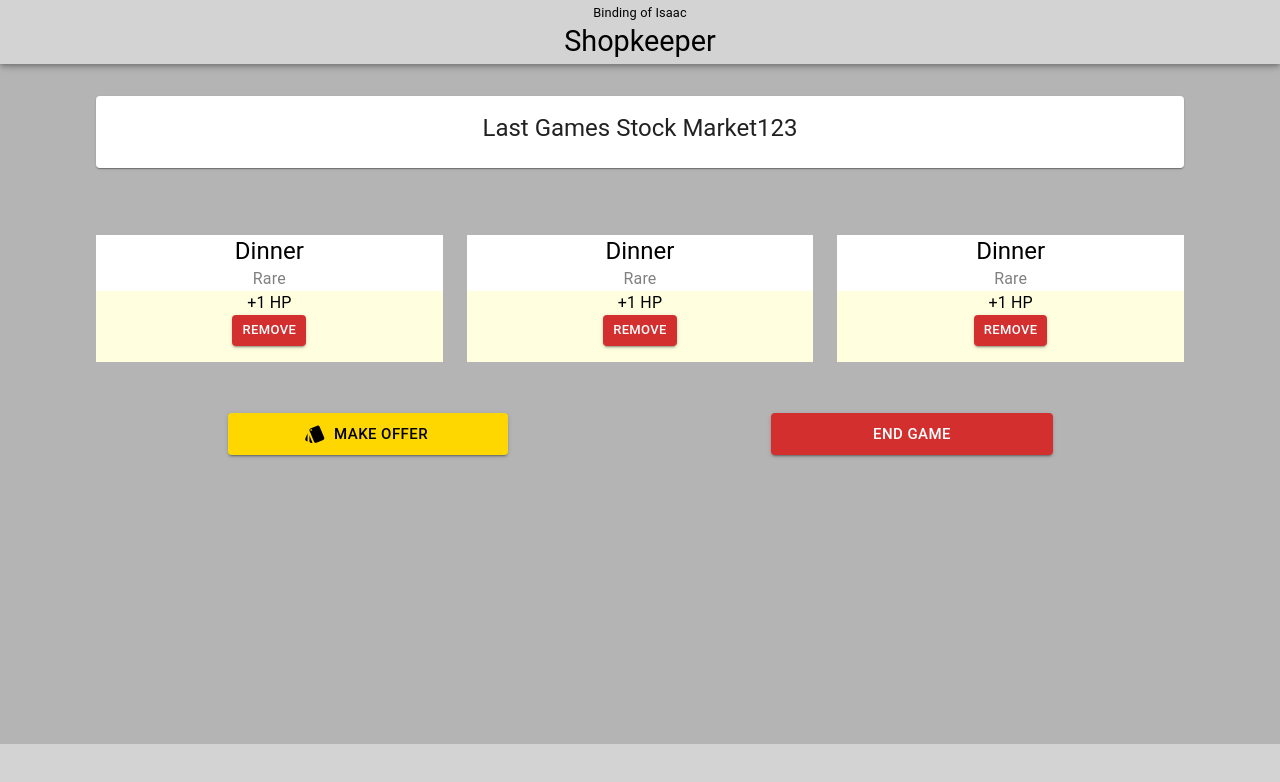
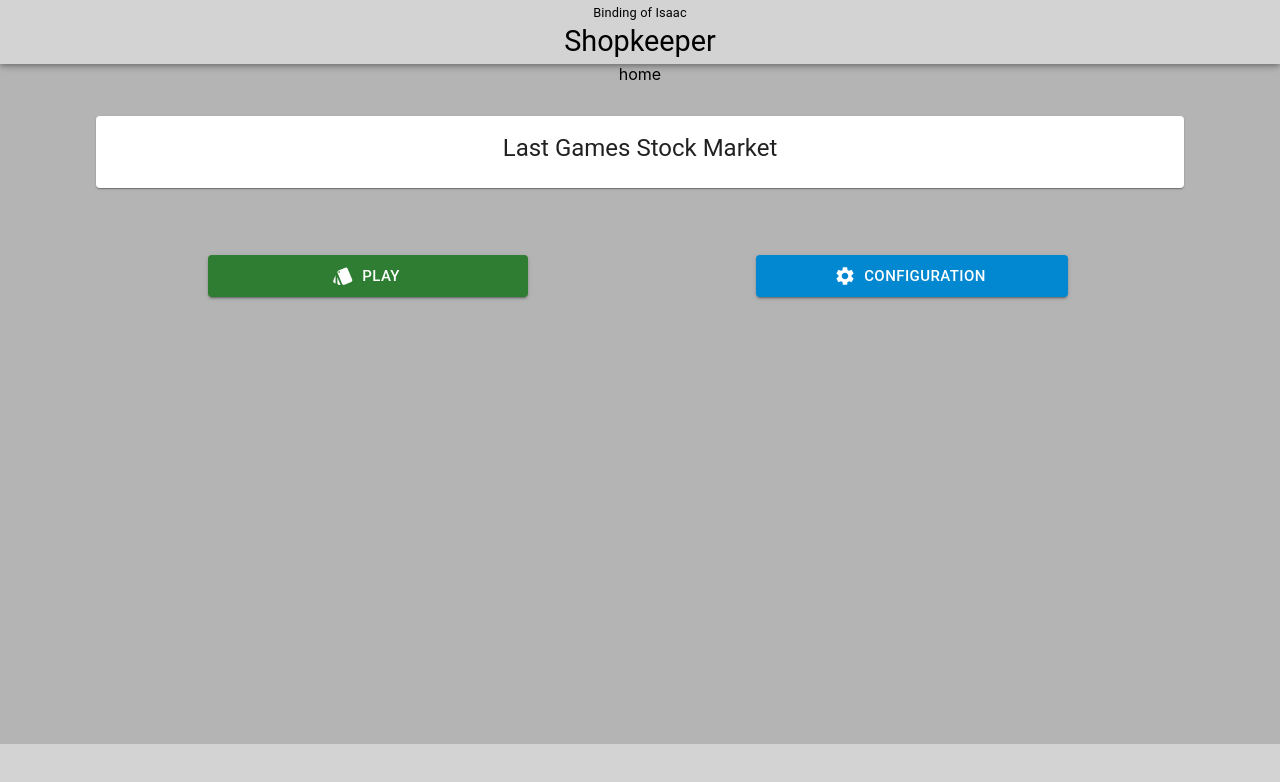
Before and after one commit to 2023-fall-adv-fe/binding-isaac-shop, a React (Create React App) app: page /#/ in a window 1280 px wide. Shown: the top 782 px of the page. Built offline with nearby package versions, Linux system fonts and the light colour scheme.

Commit message:
Cards are now random

```diff
--- a/src/App.tsx
+++ b/src/App.tsx
@@ -18,24 +18,25 @@
 import Config from './config';
 import Offer from './offer';
 import Footer from './footer';
+import Home from './home';
 
 
 const router = createHashRouter([
-  //{
-  //   path: "/",
-  //   element:  <>
-  //               <Container>
-  //                 <Grid container spacing={8} columns={12}>
-  //                   <Header />
-  //                   <Home />
-  //                   <Footer />
-  //                 </Grid>
-  //               </Container>
-  //             </>,
-  // },
+  {
+    path: "/",
+    element:  <>
+                <Container>
+                  <Grid container spacing={8} columns={12}>
+                    <Header />
+                    <Home />
+                    <Footer />
+                  </Grid>
+                </Container>
+              </>,
+  },
 
   {
-    path: "/",
+    path: "/companion",
     element:  <>
                 <Container>
                   <Grid container spacing={8} columns={12}>
--- /dev/null
+++ b/src/cards/cardarr.tsx
@@ -0,0 +1,8 @@
+export const tradingCards = [
+  { name: "Dads Lost Coin", rarity: "Common", description: "When anyone rolls a 1, you may reroll it." }
+, { name: "Dinner", rarity: "Rare", description: "+1 HP" }
+, { name: "Pay to Play", rarity: "Legendary", description: "Pay 10: Steal an item from any player." }
+, { name: "item 3", rarity: "3", description: "itemDes 3" }
+, { name: "item 4", rarity: "4", description: "itemDes 4" }
+, { name: "item 5", rarity: "5", description: "itemDes 5" }
+];
--- a/src/cards/cardbase.tsx
+++ b/src/cards/cardbase.tsx
@@ -8,47 +8,29 @@
 import AttachMoneyIcon from '@mui/icons-material/AttachMoney';    // Money
 import { log } from 'console';
 
+//Card Array
+import { tradingCards } from './cardarr';
+
 /*
 bgcolor: 'lightyellow'   =    LEGENDARY
 bgcolor: 'lightblue'     =    RARE
 bgcolor: 'white'         =    COMMON
 */
 
+//---------------------RANDOM-----------------------
 
-// -------------------STRUCURE--------------------
+const RandomCardNumber = () => {
+    let maxCards = (tradingCards.length) //quantity in card array
+    let x = (Math.floor(Math.random() * maxCards));
+    console.log(maxCards, "|||", x, "|||", tradingCards[x].name)
+    return(x)
+};
 
-class TradingCard {
-    constructor(
-        public name: string,
-        public rarity: string,
-        public description: string
-    ) {}
-  }
-
-  // Array to store trading cards
-  const tradingCards: TradingCard[] = [
-    { name: "Dads Lost Coin", rarity: "Common", description: "When anyone rolls a 1, you may reroll it." },
-    { name: "Dinner", rarity: "Rare", description: "+1 HP" },
-    { name: "Pay to Play", rarity: "Legendary", description: "Pay 10: Steal an item from any player." },
-  ];
-
-  // Add trading cards to the array
-//   tradingCards.push(new TradingCard("Card 1", "Common", "A common trading card."));
-//   tradingCards.push(new TradingCard("Card 2", "Rare", "A rare trading card with unique abilities."));
-//   tradingCards.push(new TradingCard("Card 3", "Legendary", "An extremely rare and powerful trading card."));
-
-  // Access trading card information
-//   console.log(tradingCards[0].name); // "Card 1"
-//   console.log(tradingCards[1].rarity); // "Rare"
-//   console.log(tradingCards[2].description); // "An extremely rare and powerful trading card."
-
-const valueToString = (name: string) => {
-    console.log(name.toString);
-    return(name);
-};
 
 //---------------------CARD-----------------------
 const CardBase = () => {
+let cdN = RandomCardNumber();
+
 return (
     <Grid container sx={{
         bgcolor: 'lightyellow',
@@ -62,16 +44,16 @@
             bgcolor: 'white',
         }}>
             <Typography variant='h5' sx={{}}>
-            {tradingCards[1].name}
+            {tradingCards[cdN].name}
             </Typography>
             <Typography variant='body1' sx={{color: 'grey'}}>
-            {tradingCards[1].rarity}
+            {tradingCards[cdN].rarity}
             </Typography>
 
         </Grid>
         <Grid >
             <Typography variant='body1' sx={{}}>
-            {tradingCards[1].description}
+            {tradingCards[cdN].description}
             </Typography>
         </Grid>
 
```
Also changed, not shown: src/companion.tsx (+1 -97 lines).
